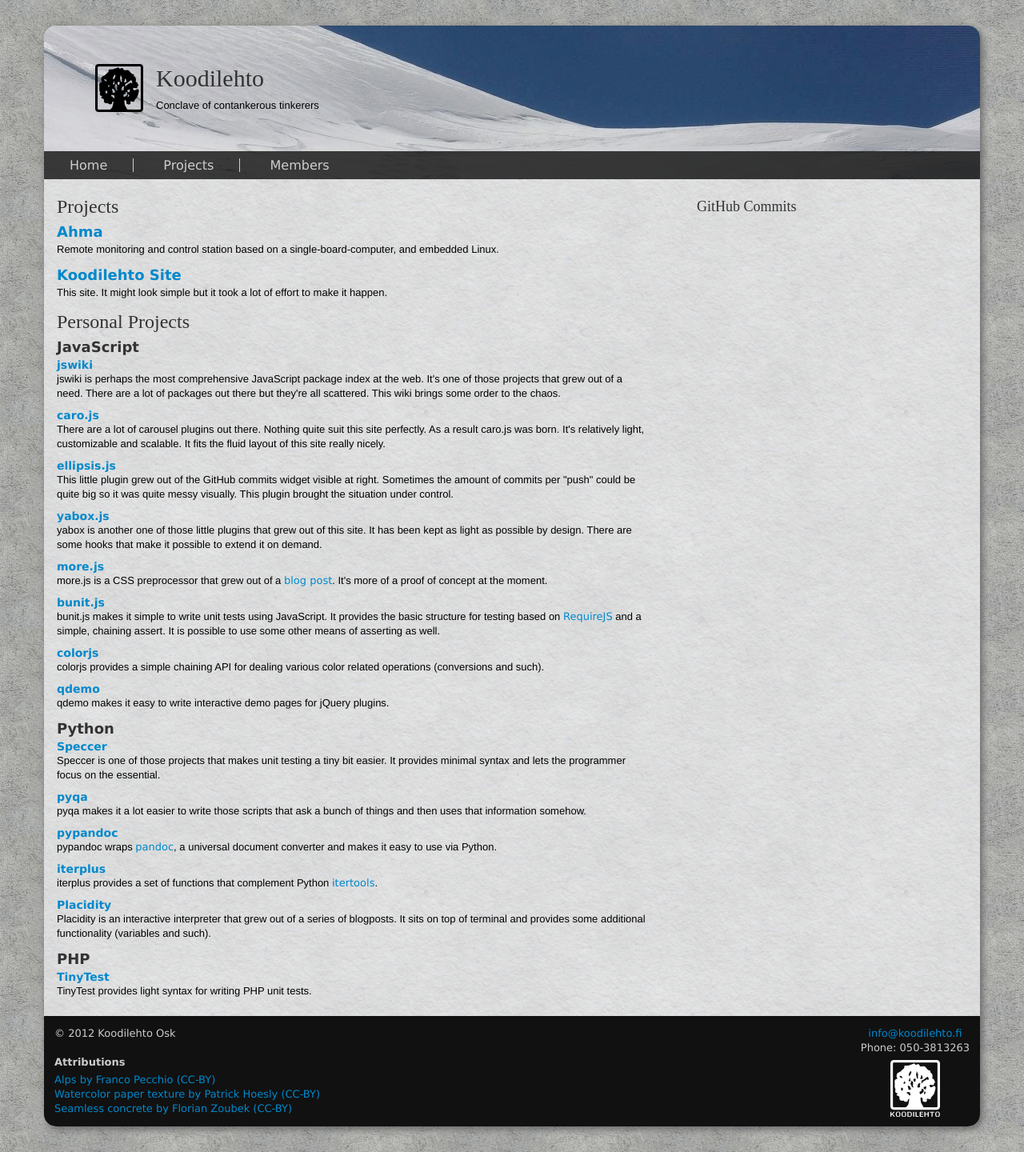
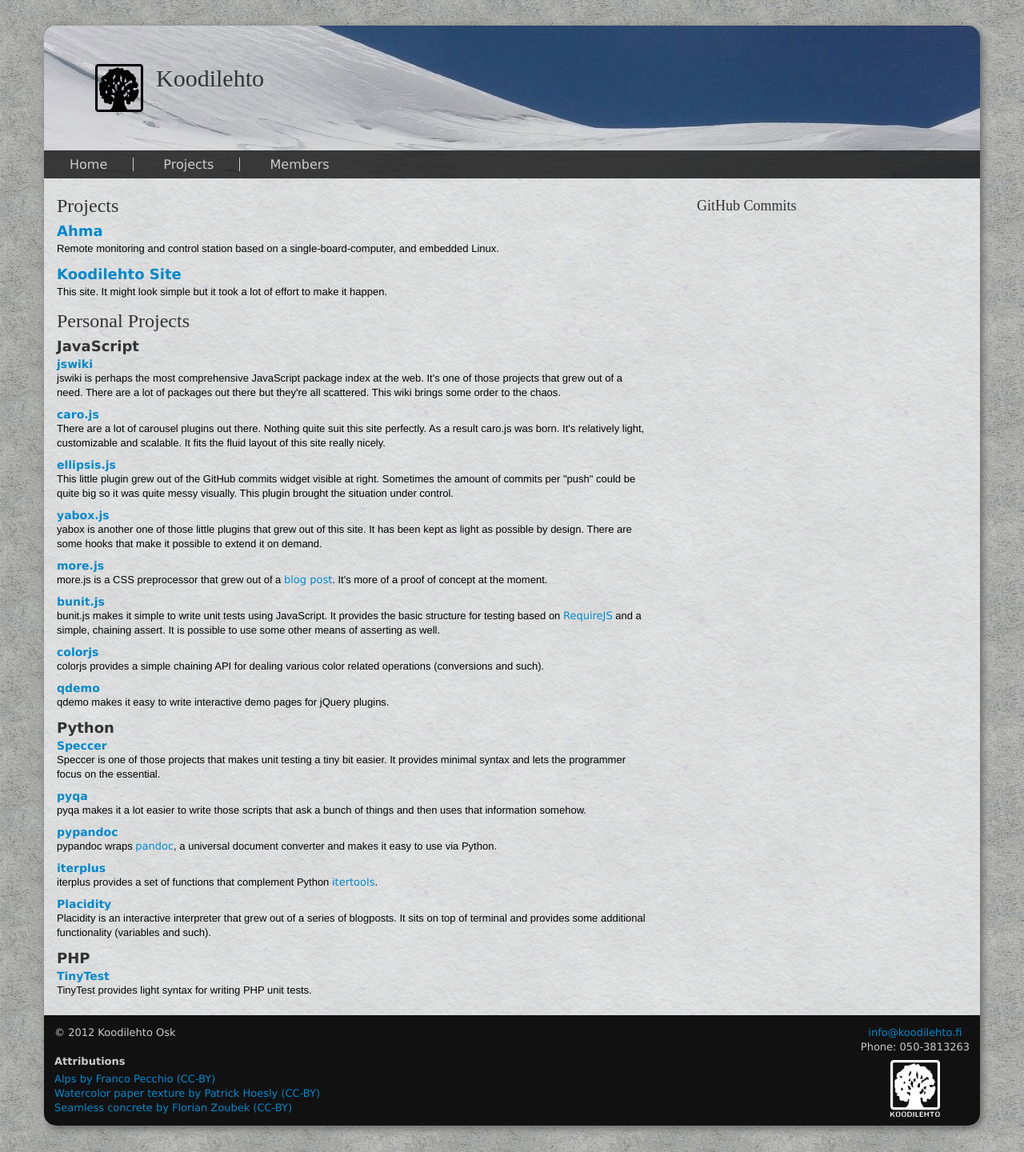
Before and after one commit to koodilehto/koodilehto-site, a Jekyll site: the page built from projects/index.html, in a window 1280 px wide. Shown: the whole page at 80% size. Built offline with Jekyll 4.4.1, drawn with Linux system fonts in a browser that asks for light colours; some web fonts are replaced.

Commit message:
Remove default motto
If JS isn't enabled the user won't see motto at all. Without this fix the motto could flash as it gets changed.

```diff
--- a/_layouts/layout.html
+++ b/_layouts/layout.html
@@ -30,7 +30,7 @@
                 <img src="/images/logo.png" id="siteLogo" alt="Koodilehto logo" />
                 <div id="siteInfo">
                     <h1>{{ site.name }}</h1>
-                    <p id="motto">Conclave of contankerous tinkerers</p>
+                    <p id="motto"></p>
                 </div>
             </div>
 
```
